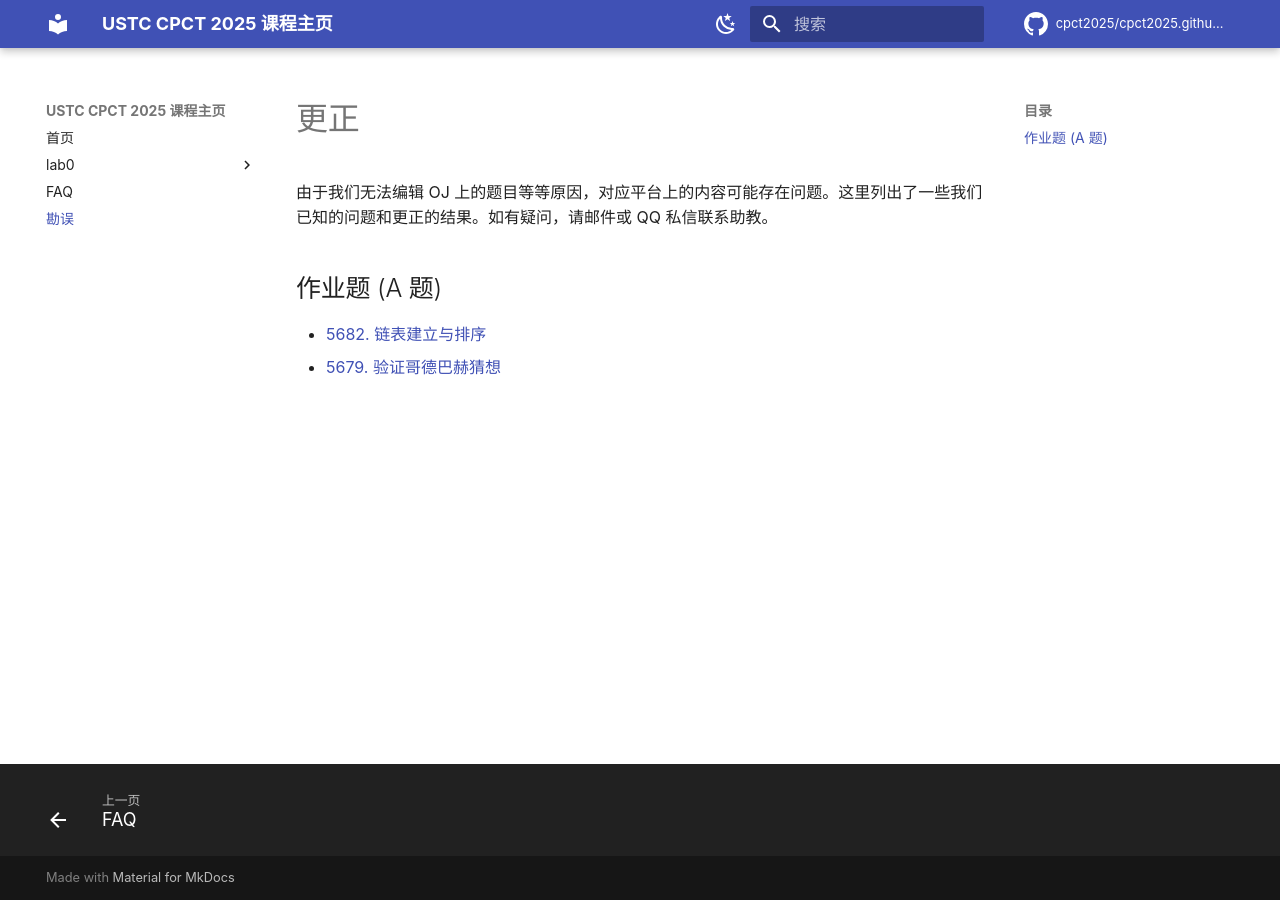
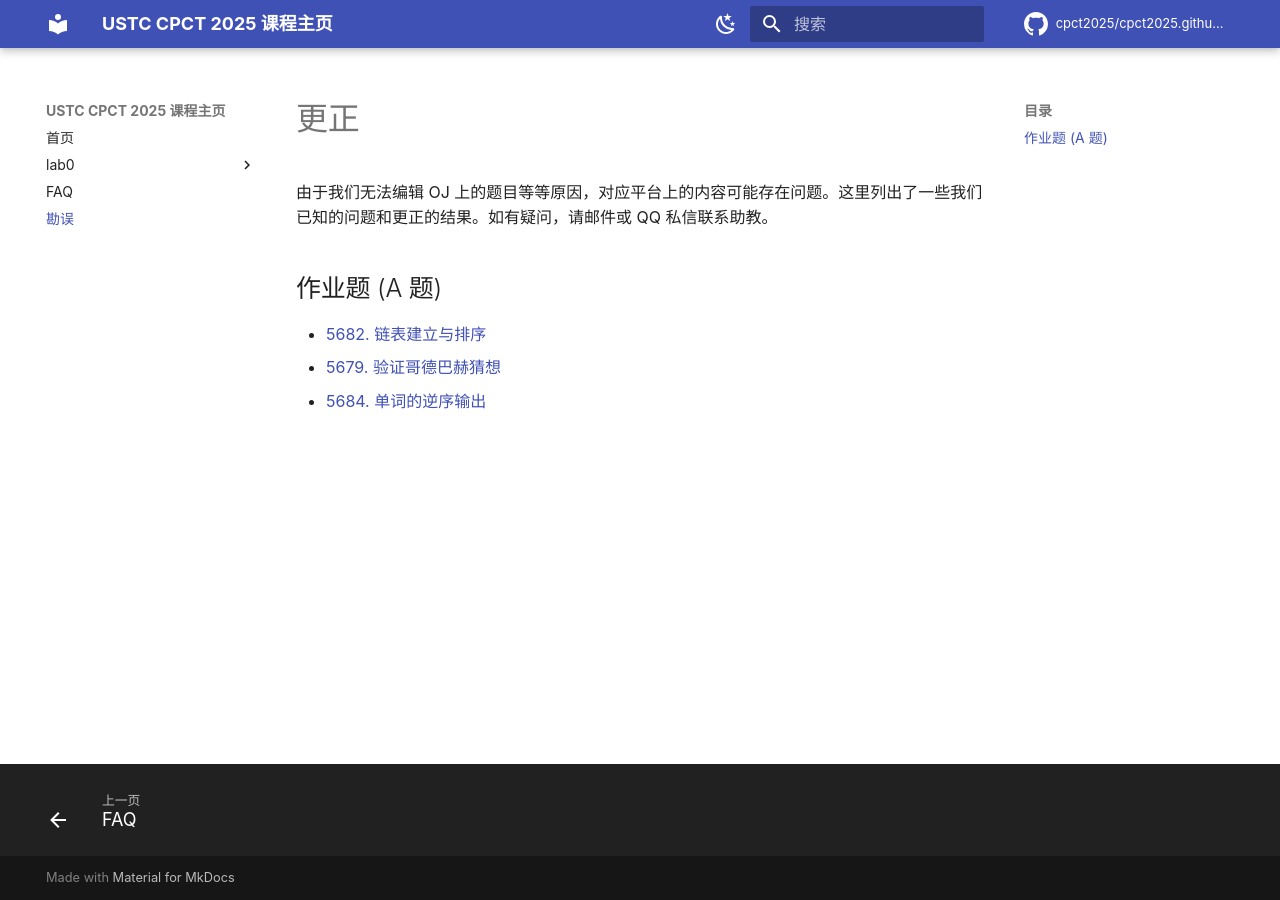
Before and after one commit to cpct2025/cpct2025.github.io, an MkDocs documentation site: the page built from docs/errata/errata.md, in a window 1280 px wide. Built offline with MkDocs 1.6.1 and Material for MkDocs 9.7.7, drawn with Linux system fonts in a browser that asks for light colours; comment, search, counter and statistics services are not loaded.

Commit message:
修改：     docs/errata/errata.md

```diff
--- a/docs/errata/errata.md
+++ b/docs/errata/errata.md
@@ -6,3 +6,4 @@
 
 - [5682. 链表建立与排序](5682.md)
 - [5679. 验证哥德巴赫猜想](5679.md)
+- [5684. 单词的逆序输出](5684.md)
```
